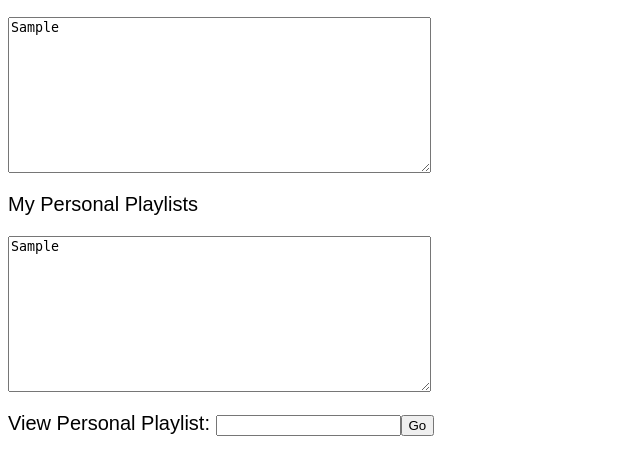
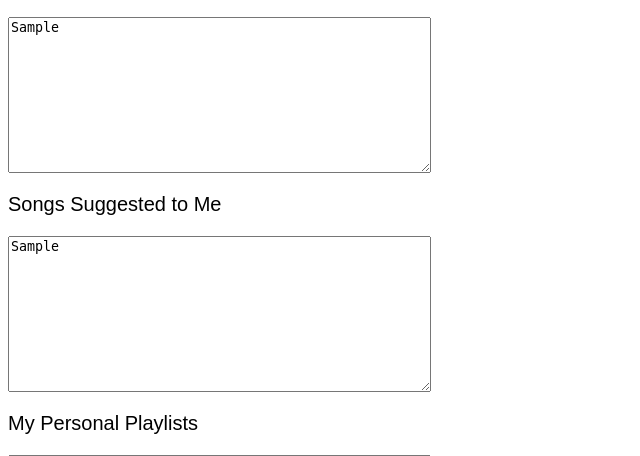
Before and after one commit to ryanbrand/music_database, a Flask app: template webserver/templates/homepage.html in a window 1280 px wide. Shown: the part 937-1393 px from the top of the page, without its empty margins (0-640 px from the left). Run offline with Flask 2, Linux system fonts and the light colour scheme; the template is opened without the code that fills it: most values are stand-ins (such as "Sample title", 1, 10 or a date in 2020); parts of the project's set-up code (start-up, migrations or seed data) failed here and were passed over.

Commit message:
add suggested songs to homepage

```diff
--- a/webserver/server.py
+++ b/webserver/server.py
@@ -125,6 +125,14 @@ def homepage():
     song_ratings = song_ratings + str(a['song_rating']) + ': ' + str(a['song_title']) + ' from ' + str(a['album_title']) + ' by ' + str(a['artist_name']) + '\n'
   song_ratings_result.close()
 
+  # Obtain user suggested songs
+  suggested_result = g.conn.execute("SELECT song_title, album_title, artist_name, suggested_by FROM suggested_song s, artists t WHERE s.userid=%s AND s.artistid=t.artistid", current_app.user_id)
+  song_suggestions = ''
+  for a in suggested_result:
+    song_suggestions = song_suggestions + str(a['suggested_by']) + ' suggests: ' + str(a['song_title']) + ' from ' + str(a['album_title']) + ' by ' + str(a['artist_name']) + '\n'
+  suggested_result.close()
+
+
   # Obtain user playlists from database (private)
   priv_playlists_result = g.conn.execute("SELECT playlist_name FROM private_playlists p WHERE p.userid=%s;", current_app.user_id)
   priv_playlist_titles = ''
@@ -163,7 +171,7 @@ def homepage():
   except Exception as e:
      print('^^^^^^^^^^',e)
      return render_template('index.html')
-  context = dict(songs=song_titles, albums=album_titles, private_playlists=priv_playlist_titles, collaborative_playlists=coll_playlist_titles, friend_playlists=friend_playlist_titles, friends=friend_names, added_me=added_me_names, song_ratings=song_ratings, album_ratings=album_ratings)
+  context = dict(songs=song_titles, albums=album_titles, private_playlists=priv_playlist_titles, collaborative_playlists=coll_playlist_titles, friend_playlists=friend_playlist_titles, friends=friend_names, added_me=added_me_names, song_ratings=song_ratings, album_ratings=album_ratings,suggested_songs=song_suggestions)
 
   return render_template("homepage.html", **context)
 
--- a/webserver/templates/homepage.html
+++ b/webserver/templates/homepage.html
@@ -38,6 +38,11 @@ type="submit" value="Find Albums & Songs of This Genre"></p>
 <p>My Song Ratings</p>
 <textarea readonly name="song_ratings"
    rows="10" cols="50">{{song_ratings}}</textarea>
+
+<p>Songs Suggested to Me</p>
+<textarea readonly name="suggested_songs"
+   rows="10" cols="50">{{suggested_songs}}</textarea>
+
 
 <p>My Personal Playlists</p>
 <textarea readonly name="private_playlists"
```
